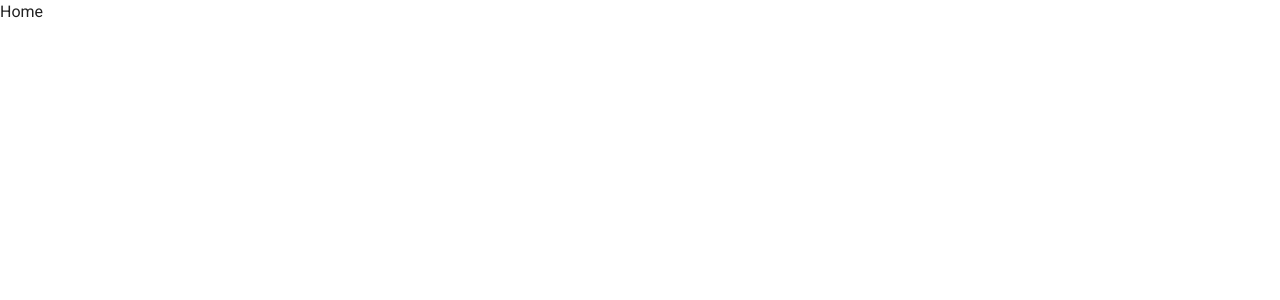
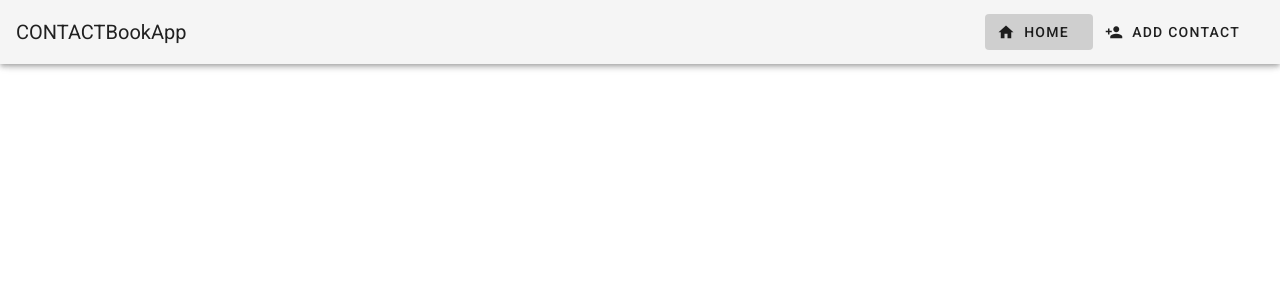
Before and after one commit to mountinman/vue-contact-book-app, a Vue app: page / in a window 1280 px wide. Shown: the top 300 px of the page. Built offline with nearby package versions, Linux system fonts and the light colour scheme.

Commit message:
adding dynamic menu

```diff
--- a/src/App.vue
+++ b/src/App.vue
@@ -1,5 +1,15 @@
 <template>
   <v-app>
+     <v-app-bar app>
+      <v-toolbar-title>
+        <router-link to="/" tag="span" style="cursor: pointer">CONTACTBookApp</router-link>
+      </v-toolbar-title>
+      <v-spacer></v-spacer>
+      <v-btn v-for="item in dynamicMenu" :key="item.title" :to="item.link" text>
+        <v-icon left dark>{{item.icon}}</v-icon>
+        <span class="mr-2">{{item.title}}</span>
+      </v-btn>
+    </v-app-bar>
     <main>
       <router-view></router-view>
     </main>
@@ -9,7 +19,12 @@
 <script>
 export default {
   data() {
-    return {};
+    return {
+      dynamicMenu:[
+        {icon: 'mdi-home', title: 'HOME', link: '/'},
+        {icon: 'mdi-account-plus',title: 'ADD CONTACT', link: '/add-contact'}
+      ]
+    };
   }
 };
 </script>
```
